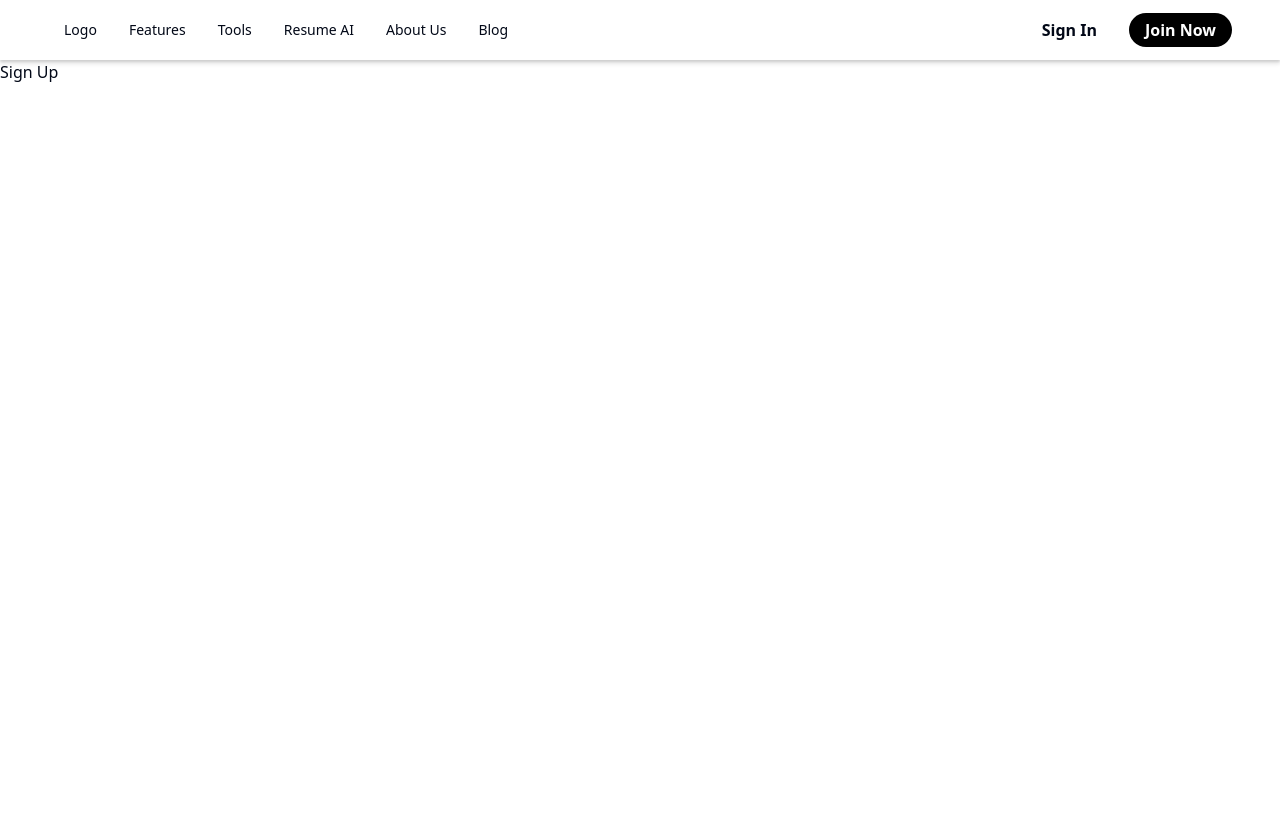
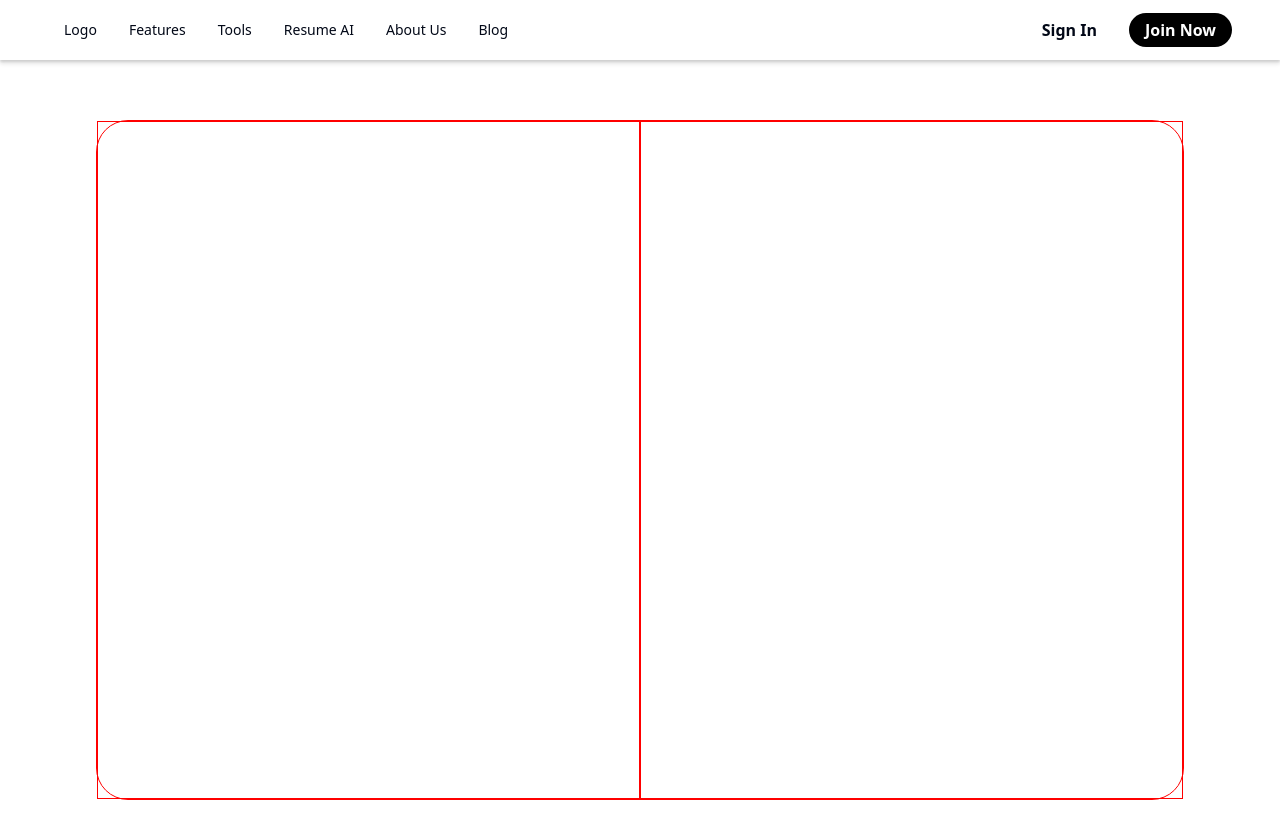
Before and after one commit to azinuddinazlani/kopipes-frontend, a Vue app: page /signup in a window 1280 px wide. Shown: the top 838 px of the page. Before the commit the page ends 800 px from the top, so only its background shows below. Built offline with nearby package versions, Linux system fonts and the light colour scheme.

Commit message:
change view file name

```diff
--- a/src/views/SignUpView.vue
+++ b/src/views/SignUpView.vue
@@ -1,7 +1,34 @@
 <template>
-  <div>Sign Up</div>
+  <div class="wrapper">
+    <div class="card-wrapper test grid grid-cols-2">
+      <div class="left-card test"></div>
+      <div class="right-card test">
+        <div class="form-wrapper"></div>
+      </div>
+    </div>
+  </div>
 </template>
 
 <script setup lang="ts">
 //
 </script>
+
+<style lang="scss" scoped>
+.wrapper {
+  width: 100vw;
+  height: 100vh;
+  display: flex;
+  justify-content: center;
+  align-items: center;
+
+  .card-wrapper {
+    width: 85%;
+    height: 85%;
+    border-radius: 2rem;
+  }
+}
+
+.test {
+  border: 1px solid red;
+}
+</style>
--- a/src/views/SubmitResume.vue
+++ /dev/null
@@ -1,7 +0,0 @@
-<template>
-  <div>Submit Resume</div>
-</template>
-
-<script setup lang="ts">
-//
-</script>
```
Also changed, not shown: src/router/index.js (+46 -1 lines).
